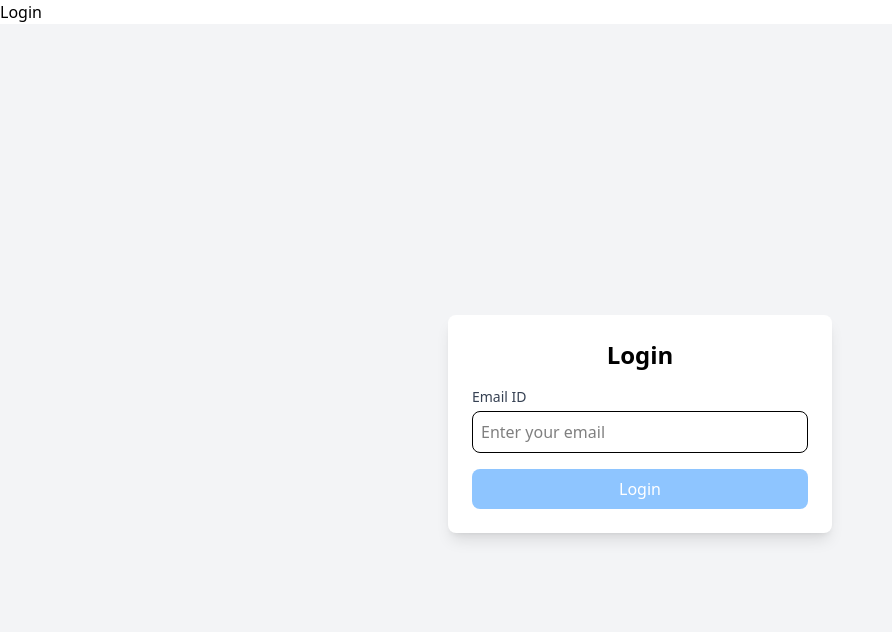
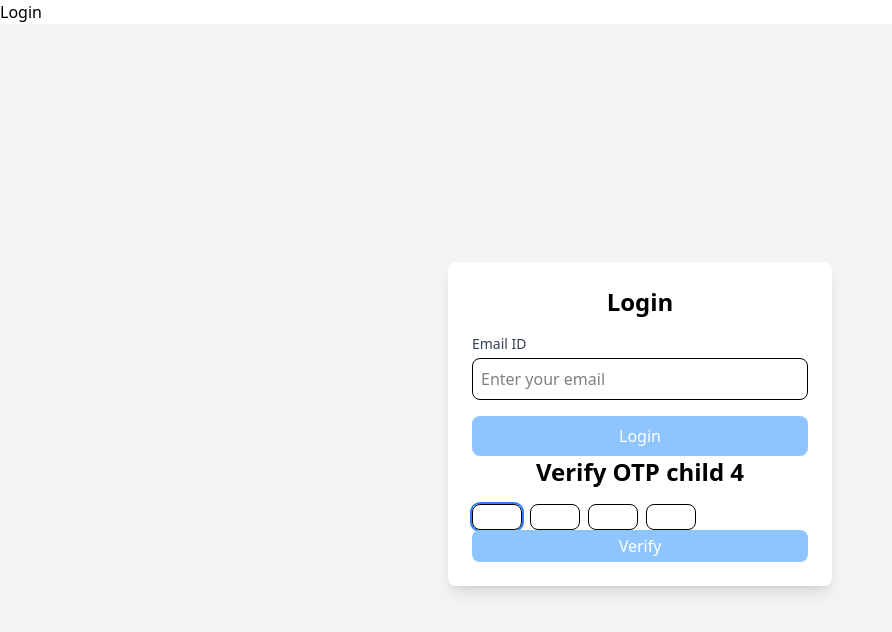
Before and after one commit to rahulgore34/ng19demo, an Angular app: page /login in a window 1280 px wide. Shown: the top 632 px of the page, without its empty margins (0-892 px from the left). Built offline with nearby package versions, Linux system fonts and the light colour scheme.

Commit message:
otp added

```diff
--- /dev/null
+++ b/src/app/commoncomps/otp/otp.component.html
@@ -0,0 +1,17 @@
+<ng-container>
+  <h2 class="text-2xl font-bold text-center mb-4">Verify OTP child {{otplength()}}</h2>
+  <div style="display: flex;">
+    @for (item of generatedArray(); track $index) {
+    <div style="margin-right: 8px;">
+      <input type="text" [value]="item.value" style="width: 50px;padding-left: 10px;"
+        class="border rounded-lg focus:outline-none focus:ring-2 focus:ring-blue-500"
+        (input)="onInput($event, $index)"
+        #otpinputs>
+    </div>
+    }
+  </div>
+  <button class="w-full bg-blue-500 text-white py-1 rounded-lg hover:bg-blue-600 disabled:bg-blue-300 transition"
+  [disabled]="otpStr.length < 4"
+  (click)="getOTP()">Verify</button>
+
+</ng-container>
--- /dev/null
+++ b/src/app/commoncomps/otp/otp.component.ts
@@ -0,0 +1,56 @@
+import { AfterViewInit, Component, computed, ElementRef, EventEmitter, input, Input, OnInit, Output, QueryList, ViewChildren } from '@angular/core';
+
+interface IObject {
+  value: string|number
+}
+@Component({
+  selector: 'app-otp',
+  imports: [],
+  templateUrl: './otp.component.html',
+  styleUrl: './otp.component.scss'
+})
+export class OtpComponent implements OnInit, AfterViewInit {
+  otplength = input.required<number>();
+  generatedArray = computed(()=> this.transformNumToArray(this.otplength()))
+
+  @ViewChildren("otpinputs") otpinputs!: QueryList<ElementRef>;
+  otpStr = '';
+  ngOnInit(): void {
+    console.log('child init ',this.otplength());
+   console.log(this.generatedArray());
+
+  }
+
+    ngAfterViewInit(): void {
+    console.log(' ', this.otpinputs);
+   setTimeout(() => {
+     this.otpinputs.first?.nativeElement.focus()
+   }, 2000);
+  }
+
+  private transformNumToArray(num: number): IObject[] {
+    const arr: IObject[] = [];
+    for (let i = 0; i < num; i++) {
+      arr.push({ value: '' }); // Or any other desired value
+    }
+    return arr;
+  }
+
+    onInput(e: any, index: number) {
+    const input = e.target as HTMLInputElement;
+    const value = input.value;
+    if (!value) return;
+  this.otpStr += value;
+console.log('on input ',this.otpStr);
+  if (index < this.generatedArray().length - 1) {
+      this.otpinputs.get(index + 1)?.nativeElement.focus()
+    }
+
+  }
+
+  getOTP() {
+
+console.log('FIAL OPT ',this.otpStr);
+
+  }
+}
--- a/src/app/login/login.component.html
+++ b/src/app/login/login.component.html
@@ -1,15 +1,21 @@
 <section class="flex items-center justify-center h-screen bg-gray-100">
   <div class="bg-white p-6 rounded-lg shadow-lg w-96">
+    <ng-container>
       <h2 class="text-2xl font-bold text-center mb-4">Login</h2>
       <form #loginForm="ngForm" (ngSubmit)="onSubmit()">
-          <div class="mb-4">
-              <label for="email" class="block text-sm font-medium text-gray-700">Email ID</label>
-              <input type="email" id="email" name="email" class="w-full mt-1 p-2 border rounded-lg focus:outline-none focus:ring-2 focus:ring-blue-500" placeholder="Enter your email"
-              [(ngModel)]="email" name="email" required email
-              >
-          </div>
-          {{email}}
-          <button type="submit" [disabled]="loginForm.form.invalid" class="w-full bg-blue-500 text-white py-2 rounded-lg hover:bg-blue-600 disabled:bg-blue-300 transition">Login</button>
+        <div class="mb-4">
+          <label for="email" class="block text-sm font-medium text-gray-700">Email ID</label>
+          <input type="email" id="email" name="email"
+            class="w-full mt-1 p-2 border rounded-lg focus:outline-none focus:ring-2 focus:ring-blue-500"
+            placeholder="Enter your email" [(ngModel)]="email" name="email" required email>
+        </div>
+        {{email}}
+        <button type="submit" [disabled]="loginForm.form.invalid"
+          class="w-full bg-blue-500 text-white py-2 rounded-lg hover:bg-blue-600 disabled:bg-blue-300 transition">Login</button>
       </form>
+    </ng-container>
+    <div>
+      <app-otp [otplength]="4"></app-otp>
+    </div>
   </div>
 </section>
--- a/src/app/login/login.component.ts
+++ b/src/app/login/login.component.ts
@@ -1,20 +1,43 @@
-import { Component, inject } from '@angular/core';
+import { AfterViewInit, Component, ElementRef, inject, OnInit, QueryList, ViewChildren } from '@angular/core';
 import { FormsModule } from '@angular/forms';
 import { Router } from '@angular/router';
+import { OtpinputDirective } from '../otpinput.directive';
+import { OtpComponent } from '../commoncomps/otp/otp.component';
 
 @Component({
   selector: 'app-login',
-  imports: [FormsModule],
+  imports: [FormsModule, OtpComponent],
   templateUrl: './login.component.html',
   styleUrl: './login.component.scss'
 })
-export class LoginComponent {
+export class LoginComponent implements OnInit {
   email = '';
   router = inject(Router);
+  otpDigits = [
+    {
+      value: ''
+    },
+    {
+      value: ''
+    },
+    {
+      value: ''
+    },
+    {
+      value: ''
+    },
+  ];
+  @ViewChildren("otpinputs") otpinputs!: QueryList<ElementRef>;
+  ngOnInit(): void {
+
+  }
   onSubmit() {
-    alert('submitted ' + this.email);
     if (this.email.includes('admin')) {
       this.router.navigate(['/dashboard']);
     }
   }
+
+
+
+
 }
--- /dev/null
+++ b/src/app/otpinput.directive.ts
@@ -0,0 +1,23 @@
+import { AfterViewInit, Directive, ElementRef, input, QueryList, Renderer2, ViewChildren, viewChildren } from '@angular/core';
+
+@Directive({
+  selector: '[appOtpinput]'
+})
+export class OtpinputDirective implements AfterViewInit {
+  index = input(0);
+  @ViewChildren("otpinputs") otpinputs!: QueryList<ElementRef>;
+  constructor(private el: ElementRef, private rd: Renderer2) {
+    console.log('I am inside directive');
+
+  }
+
+  ngAfterViewInit(): void {
+    console.log('INdex', this.index());
+    if (this.index() === 0) {
+      this.el.nativeElement.focus()
+    }
+
+  }
+
+
+}
```
Also changed, not shown: src/app/app.routes.ts (indentation only), src/app/commoncomps/otp/otp.component.scss (added), 2 other files (tests, documents, lock files or other folders).
